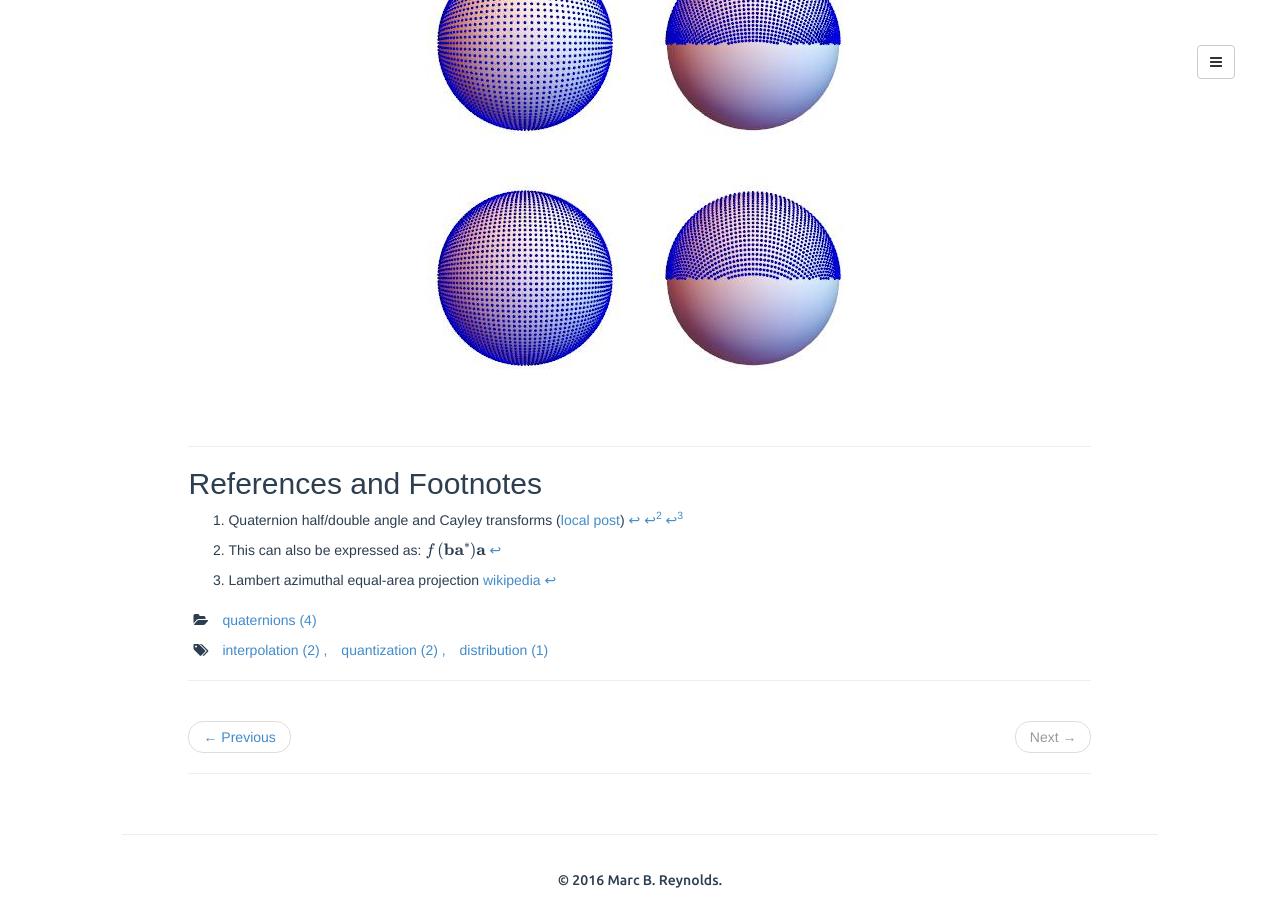
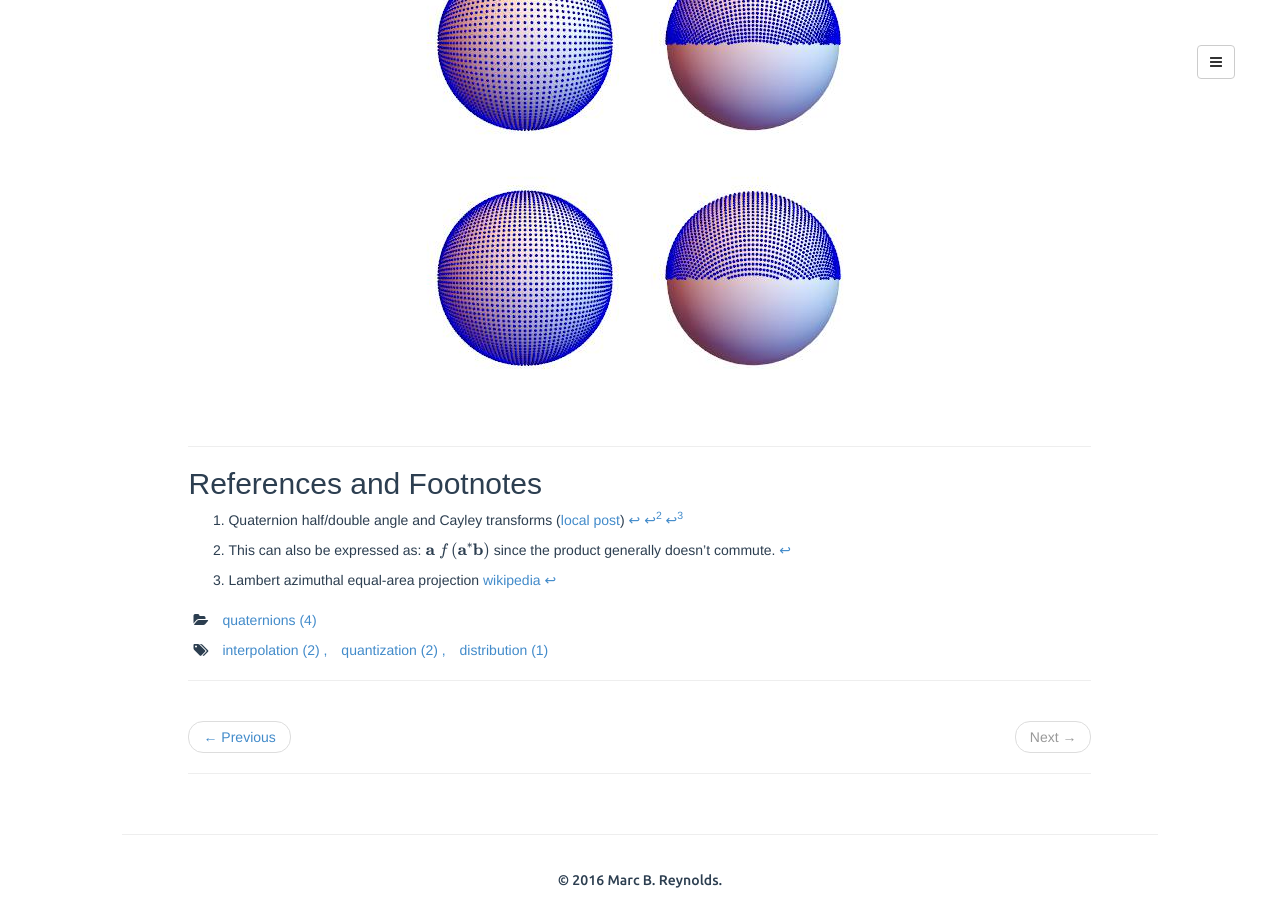
Before and after one commit to Marc-B-Reynolds/Marc-B-Reynolds.github.io, a Jekyll site: the page built from _posts/2016-06-26-QuatNormal.md, in a window 1280 px wide and 900 px high, scrolled down 6079 px. Built offline with Jekyll 4.4.1, drawn with Linux system fonts in a browser that asks for light colours; formulas are drawn with MathJax 3; comment, search, counter and statistics services are not loaded.

Commit message:
fixed typo

```diff
--- a/_posts/2016-06-26-QuatNormal.md
+++ b/_posts/2016-06-26-QuatNormal.md
@@ -294,4 +294,4 @@ References and Footnotes
 [^complexfunc]: []({{site.base}}/quaternions/2016/05/17/QuatAsComplex.html#complexFunction)
 [^halfAngle]: Quaternion half/double angle and Cayley transforms ([local post]({{site.base}}quaternions/2016/05/30/QuatHDAngleCayley.html))
 [^qrot]: Quaternion rotation visualization ([local post]({{site.base/quaternions/2016/05/17/VisualizeQuatRot.html}}))
-[^altForm]: This can also be expressed as: $$f\left(\mathbf{b}\mathbf{a}^*\right)\mathbf{a} $$
+[^altForm]: This can also be expressed as: $$\mathbf{a}~f\left(\mathbf{a}^{*}\mathbf{b}\right)$$ since the product generally doesn't commute.
```
